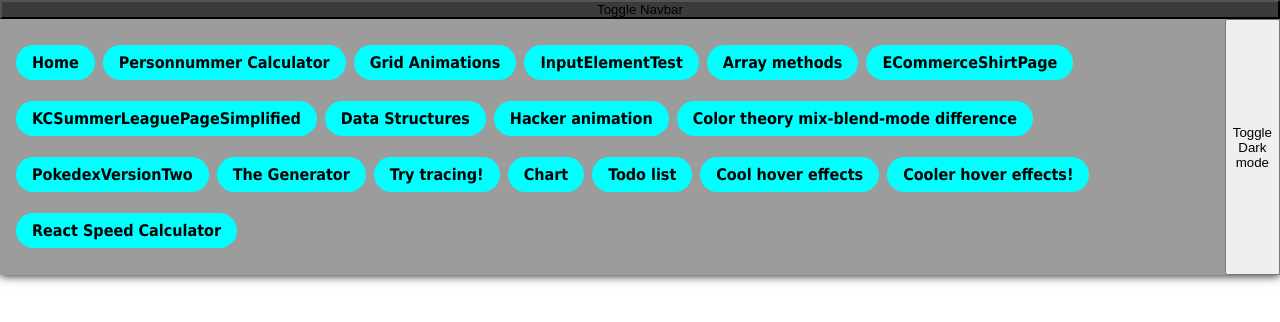
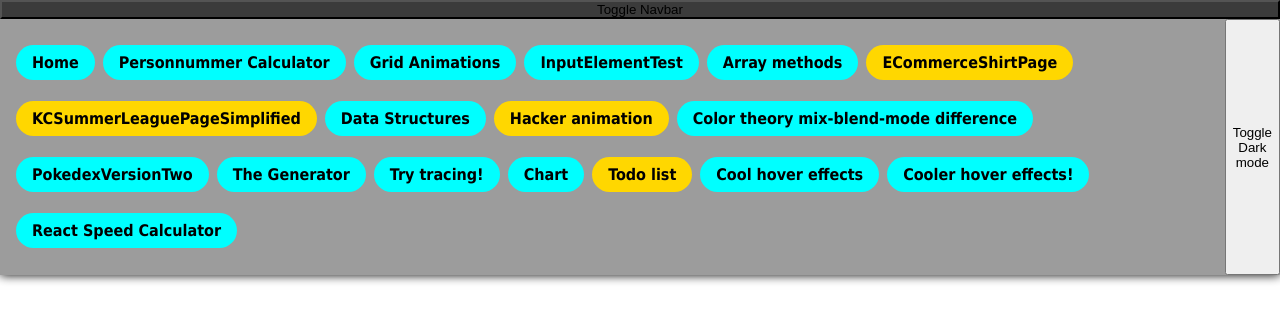
Before and after one commit to EmilNilssonDataDuctus/vite-app, a React (Vite) app: page /code-along/speakers in a window 1280 px wide. Shown: the top 322 px of the page. Built offline with nearby package versions, Linux system fonts and the light colour scheme.

Commit message:
Style featured projects in the navbar

```diff
--- a/src/Pages/pageData.jsx
+++ b/src/Pages/pageData.jsx
@@ -45,6 +45,13 @@ const WIPPages = [
 ];
 
 const obsoletePages = ["/kc-summerleague"];
+
+const featuredPages = [
+  "/kc-summer-league-simplified",
+  "/ecommerce-shirt",
+  "/hackerAnimation",
+  "/todo-list",
+];
 
 export const pageRoutes = [
   {
@@ -206,11 +213,15 @@ export const pageRoutes = [
 ].map((obj) => {
   // temporarily WIP pages
   if (WIPPages.find((page) => page === obj.path))
-    return { ...obj, active: false };
+    return { ...obj, active: false, featured: false };
   if (obsoletePages.find((page) => page === obj.path))
-    return { ...obj, active: false };
-  return { ...obj, active: true };
+    return { ...obj, active: false, featured: false };
+  if (featuredPages.find((page) => page === obj.path))
+    return { ...obj, active: true, featured: true };
+  return { ...obj, active: true, featured: false };
 });
 
 export const hideInactivePages = ({ active }) => active;
 export const hideDynamicRoutes = ({ dynamicId }) => !dynamicId;
+export const hideNonFeaturedPages = ({ featured }) => featured;
+export const hideFeaturedPages = ({ featured }) => !featured;
--- a/src/Shared/Links.styled.js
+++ b/src/Shared/Links.styled.js
@@ -4,9 +4,10 @@ const transitionDuration = "400ms";
 const transitionDelay = "150ms";
 
 export const CommonLink = styled.a`
+  color: black;
+  background-color: ${(props) => props.$featured ? "gold" : "aqua"};
+
   text-decoration: none;
-  color: black;
-  background-color: aqua;
   font-weight: 900;
   border-radius: 20px;
   padding: 8px 16px;
--- a/src/Shared/Navbar/Navbar.jsx
+++ b/src/Shared/Navbar/Navbar.jsx
@@ -2,7 +2,7 @@ import { useRef, useState } from "react";
 import {
   hideDynamicRoutes,
   hideInactivePages,
-  pageRoutes,
+  pageRoutes
 } from "../../Pages/pageData.jsx";
 import { CommonLink } from "../Links.styled.js";
 import {
@@ -45,12 +45,28 @@ export const Navbar = ({ themeToggler }) => {
       </NavBarToggleBtn>
       <NavBarContainer $showNav={showNav}>
         <NavbarList>
+          {/* Uncomment below to push featured projects to the start of the list */}
+          {/* Featured projects:
           {pageRoutes
             .filter(hideInactivePages)
             .filter(hideDynamicRoutes)
-            .map(({ path, description }) => (
+            .filter(hideNonFeaturedPages)
+            .map(({ path, description, featured }) => (
               <li key={path}>
-                <CommonLink href={path}>{description}</CommonLink>
+                <CommonLink href={path} $featured={featured}>
+                  {description}
+                </CommonLink>
+              </li>
+            ))} */}
+          {pageRoutes
+            .filter(hideInactivePages)
+            .filter(hideDynamicRoutes)
+            // .filter(hideFeaturedPages)
+            .map(({ path, description, featured }) => (
+              <li key={path}>
+                <CommonLink href={path} $featured={featured}>
+                  {description}
+                </CommonLink>
               </li>
             ))}
         </NavbarList>
```
